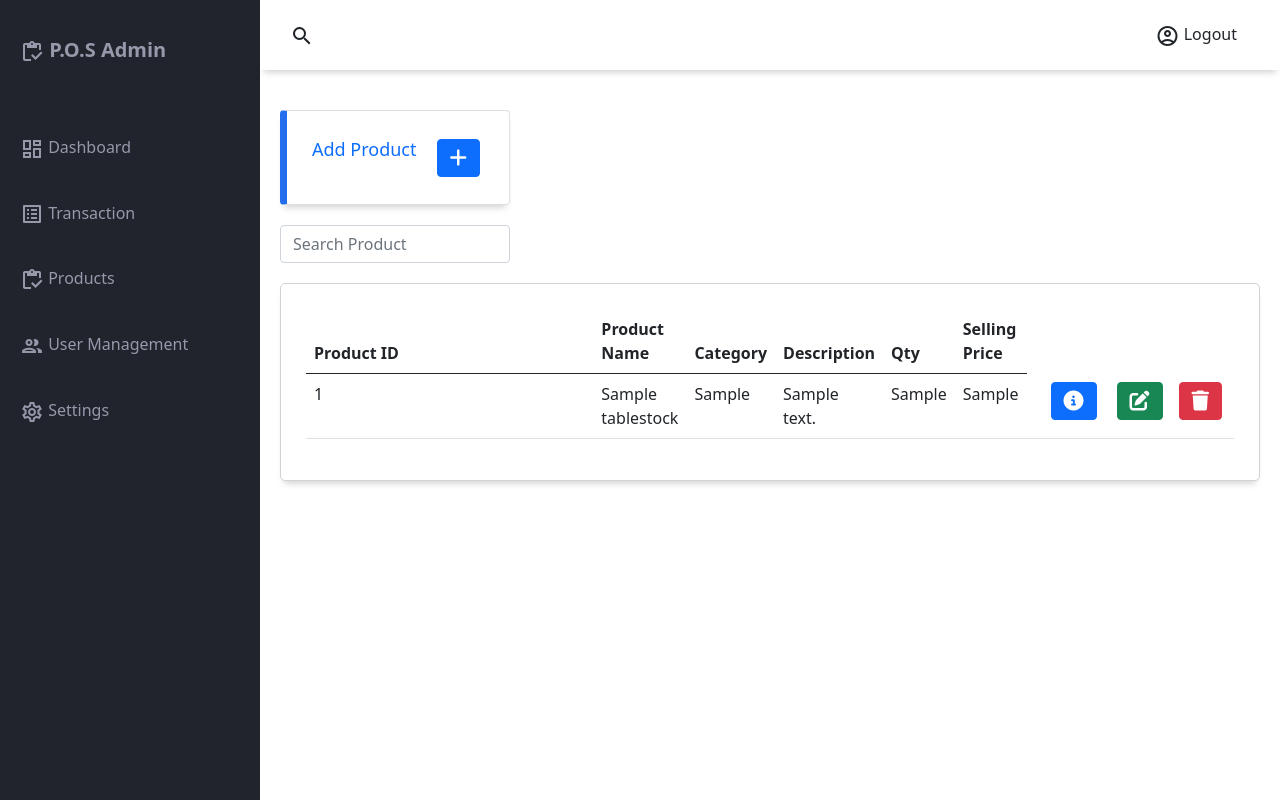
After one commit to chrstncleofas/Point-Sale-System-Web, a Django app: page /fetchProductData in a window 1280 px wide. The commit adds this page. Run offline with Django 3.2, Linux system fonts and the light colour scheme; a user stored in the database is signed in; tables that the repository leaves empty hold one stand-in row (values such as "Sample post").

Commit message:
NO_TICKET - Fix U.I

```diff
--- a/Django/backend/app/static/css/dashboard.css
+++ b/Django/backend/app/static/css/dashboard.css
@@ -6,6 +6,10 @@ body {
     color: #666666;
     font-family: "Montserrat", sans-serif;
   }
+
+th.expand-size{
+  width: 800px !important;
+}
 
   .material-icons-outlined {
     vertical-align: middle;
--- /dev/null
+++ b/Django/backend/app/templates/app/addingProduct.html
@@ -0,0 +1,213 @@
+{% load static %}
+<!DOCTYPE html>
+<html lang="en">
+<head>
+    <meta charset="UTF-8">
+    <meta name="viewport" content="width=device-width, initial-scale=1.0">
+    <!-- Montserrat Font -->
+    <link rel="stylesheet" href="https://cdnjs.cloudflare.com/ajax/libs/font-awesome/6.2.1/css/all.min.css"/>
+    <link href="https://fonts.googleapis.com/css2?family=Montserrat:wght@100;200;300;400;500;600;700;800;900&display=swap" rel="stylesheet">
+    <!-- Static Css -->
+    <link rel="stylesheet" href="{% static 'css/dashboard.css' %}">
+    <link href="https://cdn.jsdelivr.net/npm/bootstrap@5.0.2/dist/css/bootstrap.min.css" rel="stylesheet">
+    <!-- Material Icons -->
+    <link href="https://fonts.googleapis.com/icon?family=Material+Icons+Outlined" rel="stylesheet">
+    <title>Add Product</title>
+</head>
+<body>
+    {% if user.is_authenticated %}
+        <div class="grid-container">
+            <!-- Header -->
+            <header class="header">
+                <div class="menu-icon" onclick="openSidebar()">
+                    <span class="material-icons-outlined">menu</span>
+                </div>
+                <div class="header-left">
+                    <span class="material-icons-outlined">search</span>
+                </div>
+                <!-- For logout -->
+                <div class="header-right">
+                    <button type="button" class="btn" data-bs-toggle="modal" data-bs-target="#logout">
+                        <span class="material-icons-outlined">account_circle</span> Logout
+                    </button>
+                    <!-- Modal -->
+                    <div class="modal" id="logout" tabindex="-1" aria-labelledby="myModalLabel2" aria-hidden="true">
+                        <div class="modal-dialog" role="document">
+                          <div class="modal-content">
+                            <div class="modal-header">
+                              <h5 class="modal-title">Logout</h5>
+                              <button type="button" class="btn-close" data-bs-dismiss="modal" aria-label="Close">
+                                <span aria-hidden="true"></span>
+                              </button>
+                            </div>
+                            <div class="modal-body">
+                                <p>Are you sure do want to leave this page</p>
+                            </div>
+                            <div class="modal-footer">
+                                <form>
+                                    <a href="{% url 'logout' %}" class="btn btn-primary">Logout</a>
+                                </form>
+                              <button type="button" class="btn btn-primary" data-bs-dismiss="modal">Cancel</button>
+                            </div>
+                          </div>
+                        </div>
+                    </div> <!---Logout end section-->
+                </div>
+            </header>
+            <!-- Sidebar -->
+            <aside id="sidebar">
+                <div class="sidebar-title">
+                    <div class="sidebar-brand">
+                        <span class="material-icons-outlined">inventory</span> P.O.S Admin
+                    </div>
+                    <span class="material-icons-outlined" onclick="closeSidebar()">close</span>
+                </div>
+                <ul class="sidebar-list">
+                    <li class="sidebar-list-item">
+                        <a href="{% url 'dashboard' %}">
+                            <span class="material-icons-outlined">dashboard</span> Dashboard
+                        </a>
+                    </li>
+                    <li class="sidebar-list-item">
+                        <a href="">
+                            <span class="material-icons-outlined">list_alt</span> Transaction
+                        </a>
+                    </li>
+                    <li class="sidebar-list-item">
+                        <a href="{% url 'addingProduct' %}">
+                            <span class="material-icons-outlined">inventory</span> Products
+                        </a>
+                    </li>
+                    <li class="sidebar-list-item">
+                        <a href="">
+                            <span class="material-icons-outlined">group</span> User Management
+                        </a>
+                    </li>
+                    <li class="sidebar-list-item">
+                        <a href="#">
+                            <span class="material-icons-outlined">settings</span> Settings
+                        </a>
+                    </li>
+                </ul>
+            </aside>
+            <main class="main-container">
+                <div class="main-cards">
+                    <div class="card">
+                        <div class="card-inner">
+                            <p class="text-primary">Add Product</p>
+                            <a
+                                type="button"
+                                class="btn btn-primary me-1"
+                                href="">
+                                <i class="fa-solid fa-add fa-lg"></i>
+                            </a>
+                        </div>
+                    </div>
+                </div>
+                <div class="main-cards">
+                    <input type="text" class="form-control" id="" name="" placeholder="Search Product">
+                </div>
+                <div class="charts-card">
+                    <div id="bar-chart">
+                    {% if fetchAllItems %}
+                    <div class="table-responsive">
+                        <table class="table table-hover">
+                            <thead>
+                                <tr>
+                                    <th scope="col" class="expand-size">Product ID</th>
+                                    <th scope="col">Product Name</th>
+                                    <th scope="col">Category</th>
+                                    <th scope="col">Description</th>
+                                    <th scope="col">Qty</th>
+                                    <th scope="col">Selling Price</th>
+                                </tr>
+                                </thead>
+                                <tbody>
+                                {% for item in fetchAllItems %}
+                                    <tr>
+                                        <td>{{ item.ProductID }}</td>
+                                        <td>{{ item.ProductName }}</td>
+                                        <td>{{ item.Category }}</td>
+                                        <td>{{ item.Description }}</td>
+                                        <td>{{ item.Qty }}</td>
+                                        <td>{{ item.SellingPrice }}</td>
+                                        <td>
+                                        </td>
+                                        <td>
+                                            <button type="button" class="btn btn-primary me-1" href="{% url 'view_items' item.id %}" data-bs-toggle="modal" data-bs-target="#myModal{{item.id}}">
+                                                <i class="fa-solid fa-circle-info fa-lg"></i>
+                                            </button>
+                                                <!-- Modal -->
+                                            <div class="modal" id="myModal{{item.id}}" tabindex="-1" aria-labelledby="myModalLabel1" aria-hidden="true">
+                                                <div class="modal-dialog" role="document">
+                                                    <div class="modal-content">
+                                                    <div class="modal-header">
+                                                        <h5 class="modal-title">Proudct Details</h5>
+                                                        <button type="button" class="btn-close" data-bs-dismiss="modal" aria-label="Close">
+                                                        <span aria-hidden="true"></span>
+                                                        </button>
+                                                    </div>
+                                                    <div class="modal-body">
+                                                        <ul class="list-unstyled">
+                                                        <li>Product ID : <strong>{{ item.ProductID }}</strong></li>
+                                                        <li>Product Name : <strong>{{ item.ProductName }}</strong></li>
+                                                        <li>Category : <strong>{{ item.Category }}</strong></li>
+                                                        <li>Description : <strong>{{ item.Description }}</strong></li>
+                                                        <li>Qty : <strong>{{ item.Qty }}</strong></li>
+                                                        <li>BuyingPrice : <strong>{{ item.BuyingPrice }}</strong></li>
+                                                        <li>SellingPrice : <strong>{{ item.SellingPrice }}</strong></li>
+                                                        </ul>
+                                                    </div>
+                                                    <div class="modal-footer">
+                                                        <button type="button" class="btn btn-primary" data-bs-dismiss="modal">Close</button>
+                                                    </div>
+                                                    </div>
+                                                </div>
+                                            </div>
+                                        </td>
+                                        <td>
+                                            <a href="" class="btn btn-success"><i class="fa-solid fa-edit fa-lg"></i></a>
+                                        </td>
+                                        <td>
+                                            <button type="button" class="btn btn-danger me-1" href="" data-bs-toggle="modal" data-bs-target="#delete">
+                                                <i class="fa-solid fa-trash fa-lg"></i>
+                                            </button>
+                                            <!-- Modal -->
+                                            <div class="modal" id="delete" tabindex="-1" aria-labelledby="myModalLabel2" aria-hidden="true">
+                                                <div class="modal-dialog" role="document">
+                                                <div class="modal-content">
+                                                    <div class="modal-header">
+                                                    <h5 class="modal-title">User : </h5>
+                                                    <button type="button" class="btn-close" data-bs-dismiss="modal" aria-label="Close">
+                                                        <span aria-hidden="true"></span>
+                                                    </button>
+                                                    </div>
+                                                    <div class="modal-body">
+                                                        <p>Are you sure do want to delete this record?</p>
+                                                    </div>
+                                                    <div class="modal-footer">
+                                                        <form action="" method="POST">
+                                                            <input type="submit" class="btn btn-danger" value="Delete">
+                                                        </form>
+                                                    <button type="button" class="btn btn-primary" data-bs-dismiss="modal">Cancel</button>
+                                                    </div>
+                                                </div>
+                                                </div>
+                                            </div>
+                                        </td>
+                                    </tr>
+                                {% endfor %}
+                            </tbody>
+                        </table>
+                    </div>
+                    {% else %}
+                        <h5 class="alert alert-primary ms-4 me-4">No List</h5>
+                    </div>
+                {% endif %}
+                </div>
+           </main>
+        </div>
+    {% endif %}
+    <script src="https://cdn.jsdelivr.net/npm/bootstrap@5.0.2/dist/js/bootstrap.bundle.min.js"></script>
+</body>
+</html>
--- a/Django/backend/app/templates/app/base.html
+++ b/Django/backend/app/templates/app/base.html
@@ -18,7 +18,7 @@
     <section id="loginform">
         <div class="container">
             <form class="sign-in-form" method="post" action="{% url 'login_page' %}">
-                <h2 style="text-align: center; font-size: 43px; margin-bottom: 10px;">Login Form</h2>
+                <h2 class="title" style="text-align: center; margin-bottom: 10px;">Login Form</h2>
                 {% csrf_token %}
                 <div class="input-field">
                     <i class='bx bxs-user'></i>
--- a/Django/backend/app/urls.py
+++ b/Django/backend/app/urls.py
@@ -11,4 +11,7 @@ urlpatterns = [
     path('', views.login_page, name='login_page'),
     path('logout/', views.logout_view, name='logout'),
     path('dashboard', views.dashboard, name='dashboard'),
+    path('addingProduct', views.addingProducts, name='addingProduct'),
+    path('fetchProductData', views.fetchProductData, name='fetchProductData'),
+    path('<int:id>/view_items/', views.view_items, name='view_items'),
 ]
--- a/Django/backend/app/views.py
+++ b/Django/backend/app/views.py
@@ -15,6 +15,7 @@ from django.http import HttpResponse, HttpResponseRedirect, HttpResponsePermanen
 
 HOME_URL_PATH = 'app/base.html'
 DASHBOARDS_URL_PATH = 'app/dashboard.html'
+ADD_PRODUCT_URL = 'app/addingProduct.html'
 
 @csrf_exempt
 def inventoryApiRequest(request, product_id=0) -> (JsonResponse | None):
@@ -49,6 +50,19 @@ def inventoryApiRequest(request, product_id=0) -> (JsonResponse | None):
 def dashboard(request) -> HttpResponse:
     return render(request, DASHBOARDS_URL_PATH)
 
+def addingProducts(request) -> HttpResponse:
+    return render(request, ADD_PRODUCT_URL)
+
+def fetchProductData(request) -> HttpResponse:
+    return render(request, 'app/addingProduct.html', {
+        'fetchAllItems' : TableStocks.objects.all(),
+    })
+
+def view_items(request, id) -> HttpResponseRedirect:
+    if request.method == 'GET':
+        TableStocks.objects.get(pk=id)
+    return HttpResponseRedirect(reverse(fetchProductData))
+
 def login_page(request) -> (HttpResponseRedirect | HttpResponsePermanentRedirect | HttpResponse):
     if request.method == 'POST':
         username = request.POST.get('login-username')
```
Also changed, not shown: Django/backend/app/templates/app/dashboard.html (+36 -1 lines).
